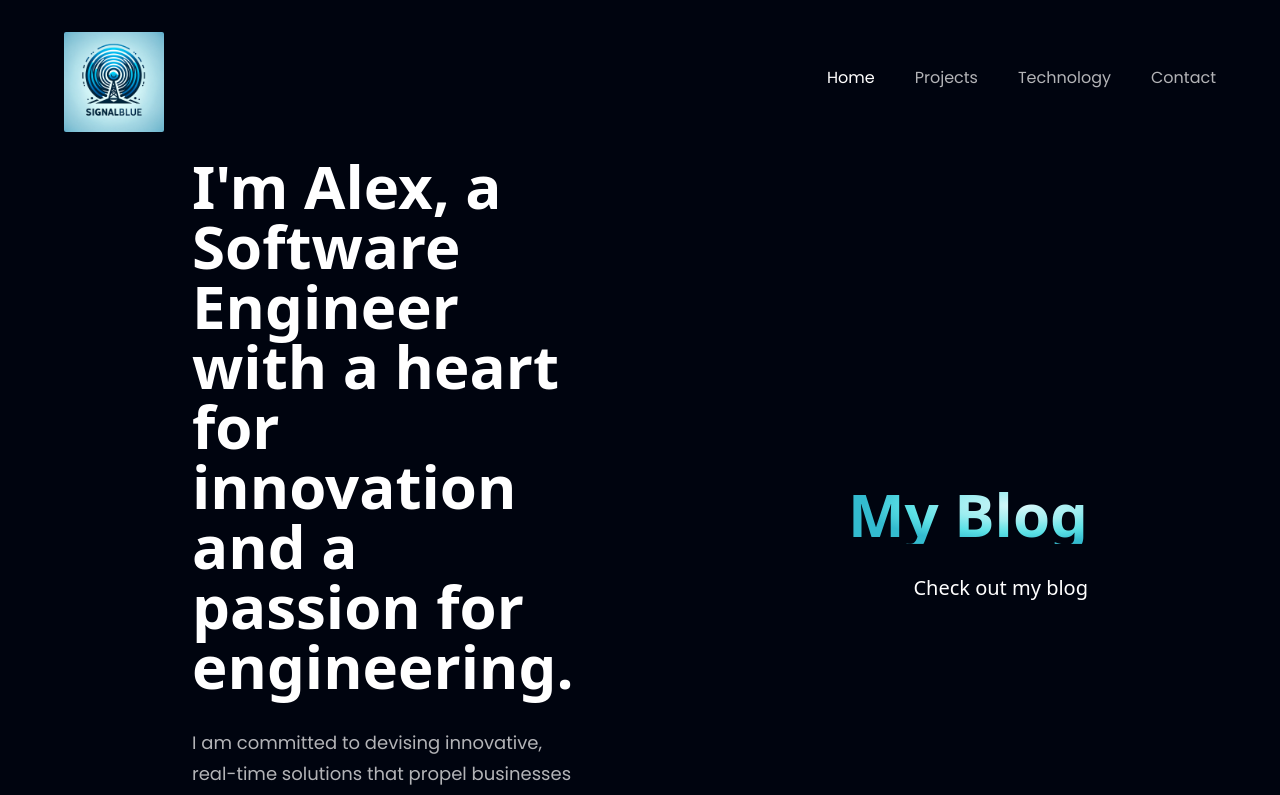
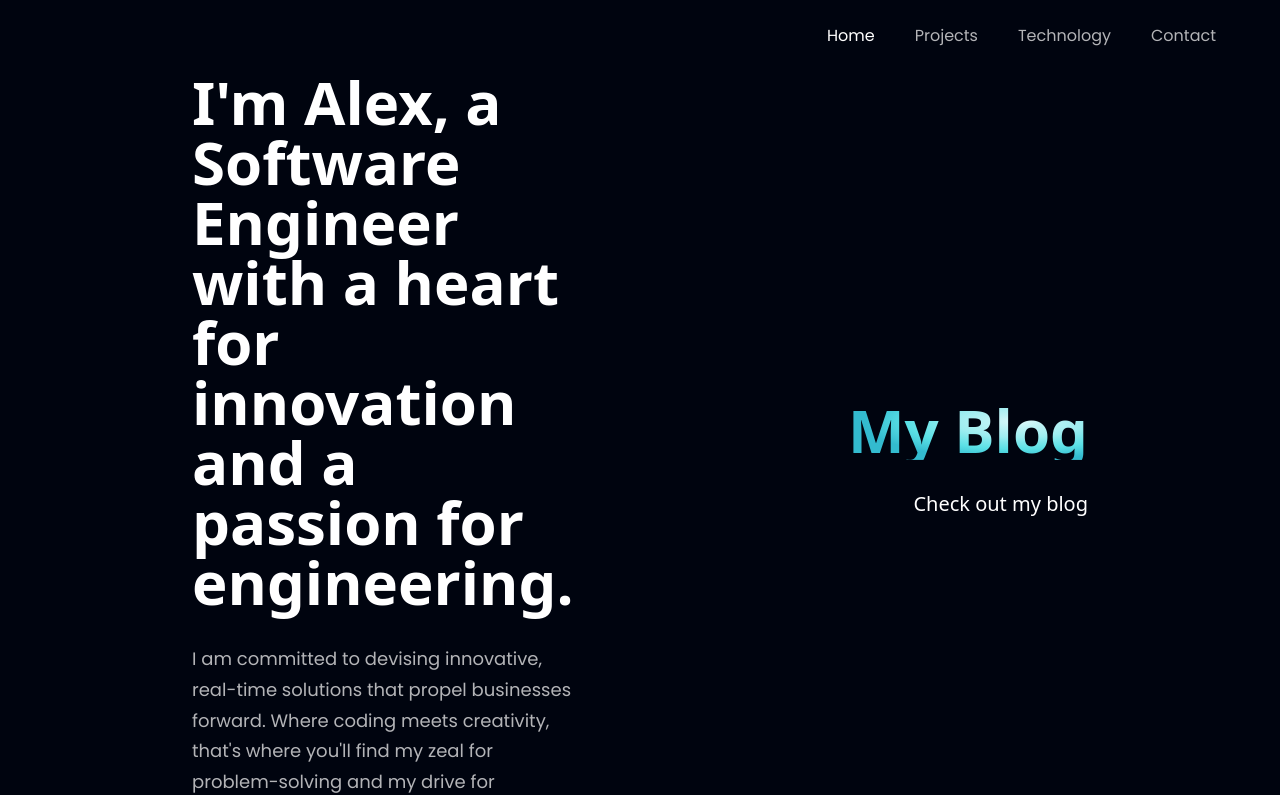
Before and after one commit to AleksandarBuk/portfolio, a React (Vite) app: page / in a window 1280 px wide. Shown: the top 795 px of the page. Built offline with nearby package versions, Linux system fonts and the light colour scheme.

Commit message:
Logo update

```diff
--- a/src/compontents/Navbar.jsx
+++ b/src/compontents/Navbar.jsx
@@ -19,7 +19,7 @@ const Navbar = () => {
   return (
     <>
       <nav className="w-full flex py-6 justify-between items-center navbar">
-        <img src={signalBlueLight} alt="signalBlue" className="w-[100px] h-[100px] mt-2 rounded-sm" />
+        {/* <img src={signalBlueLight} alt="signalBlue" className="w-[100px] h-[100px] mt-2 rounded-sm" /> */}
 
         <ul className={`list-none sm:flex hidden justify-end items-center flex-1 ${toggle ? "hidden" : ""}`}>
           {navLinks.map((nav, index) => (
```
